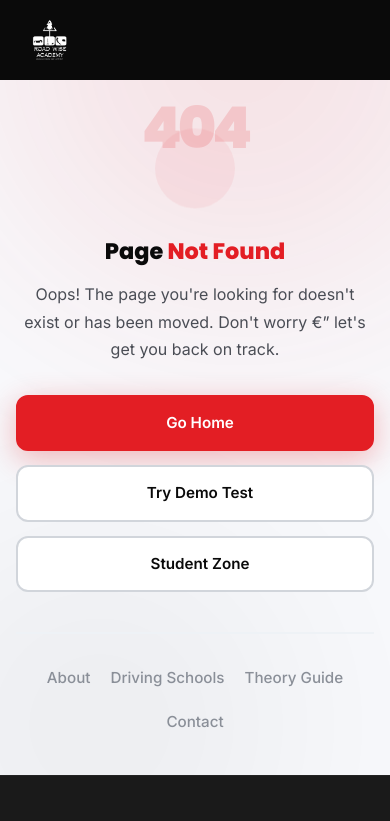
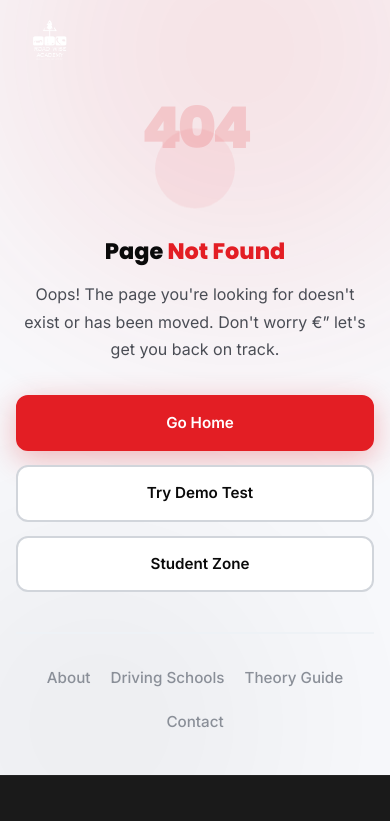
Before and after one commit to businesskind4-dev/roadwise-academy, a plain HTML site: page 404.html in a window 390 px wide. Shown: the top 821 px of the page. Drawn offline with nearby package versions, Linux system fonts and the light colour scheme.

Commit message:
Clean duplicate navbar CSS and add single mobile fix

```diff
--- a/404.html
+++ b/404.html
@@ -635,9 +635,7 @@
  }
  /* Mobile navbar fix */
 @media (max-width: 768px) {
-    .navbar {
-        background: #0A0A0A !important;
-    }
+
     .navbar.scrolled {
         background: #0A0A0A !important;
         box-shadow: 0 1px 40px rgba(0, 0, 0, 0.45) !important;
```
Also changed, not shown: about.html (+1 -3 lines), contact.html (+1 -3 lines), demo-test.html (+1 -3 lines), driving-schools.html (+1 -3 lines), index.html (+1 -3 lines), student-zone.html (+1 -3 lines), theory-test-guide.html (+1 -3 lines).
